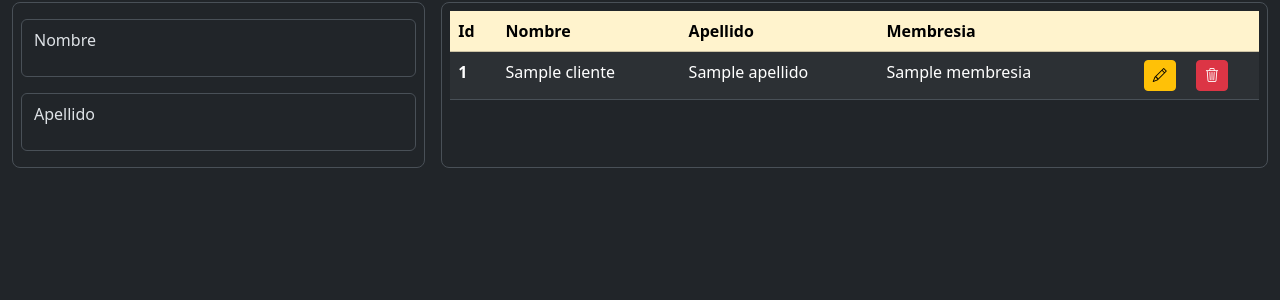
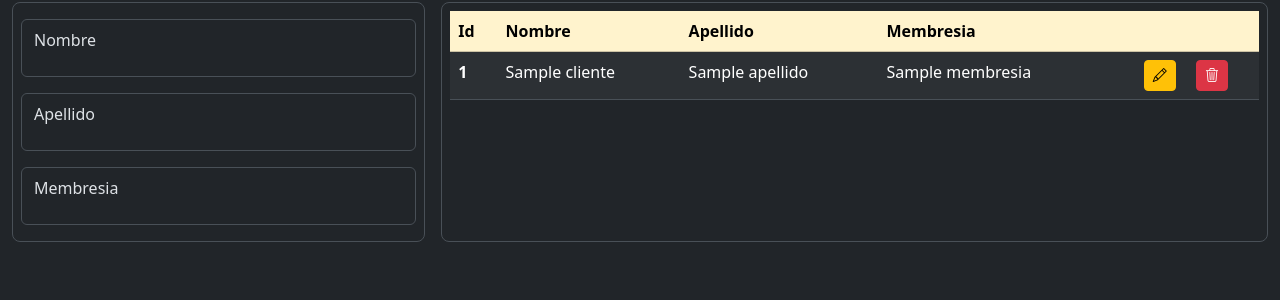
Before and after one commit to magutierrezhijosa/Curso-Python-IBM, a Flask app: template ManejoFlask/templates/index.html in a window 1280 px wide. Shown: the part 96-396 px from the top of the page. Run offline with Flask 3, Linux system fonts and the light colour scheme; the template is opened without the code that fills it: most values are stand-ins (such as "Sample title", 1, 10 or a date in 2020); some libraries are stand-ins or nearby versions.

Commit message:
Agregamos el campo membresia al formulario

```diff
--- a/ManejoFlask/templates/index.html
+++ b/ManejoFlask/templates/index.html
@@ -45,6 +45,13 @@
                         <label for="apellido">Apellido</label>
                     </div>
 
+                    <!-- Membresia -->
+                    <div class="form-floating py-2">
+
+                        <input type="text" class="form-control" id="membresia" placeholder="Membresia">
+                        <label for="membresia">Membresia</label>
+
+                    </div>
                 </form>
 
 
```
